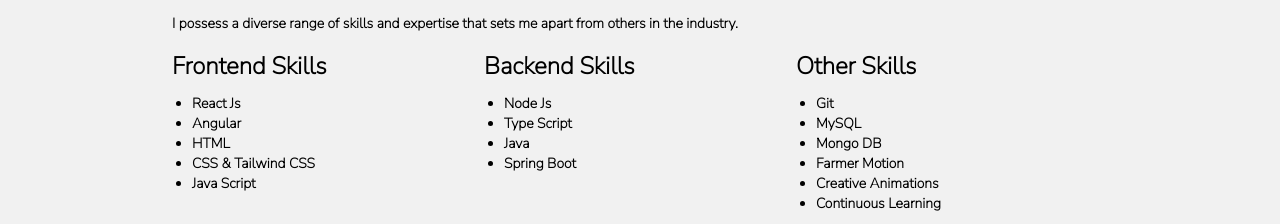
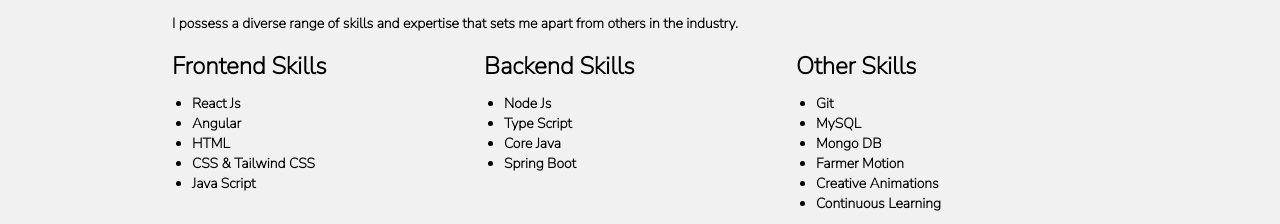
Before and after one commit to MayurTathe/Portfolio, a React (Create React App) app: page /aboute in a window 1280 px wide. Shown: the part 1000-1224 px from the top of the page. Built offline with nearby package versions, Linux system fonts and the light colour scheme.

Commit message:
Modified Java Skills In Skill Section in AboutMe.jsx File

```diff
--- a/src/components/AboutMe/AboutMe.jsx
+++ b/src/components/AboutMe/AboutMe.jsx
@@ -132,7 +132,7 @@
                 <ul className='list-disc leading-5'>
                   <li>Node Js</li>
                   <li>Type Script</li>
-                  <li>Java</li>
+                  <li>Core Java</li>
                   <li>Spring Boot</li>
                 </ul>
               </RevealScroll>
```
